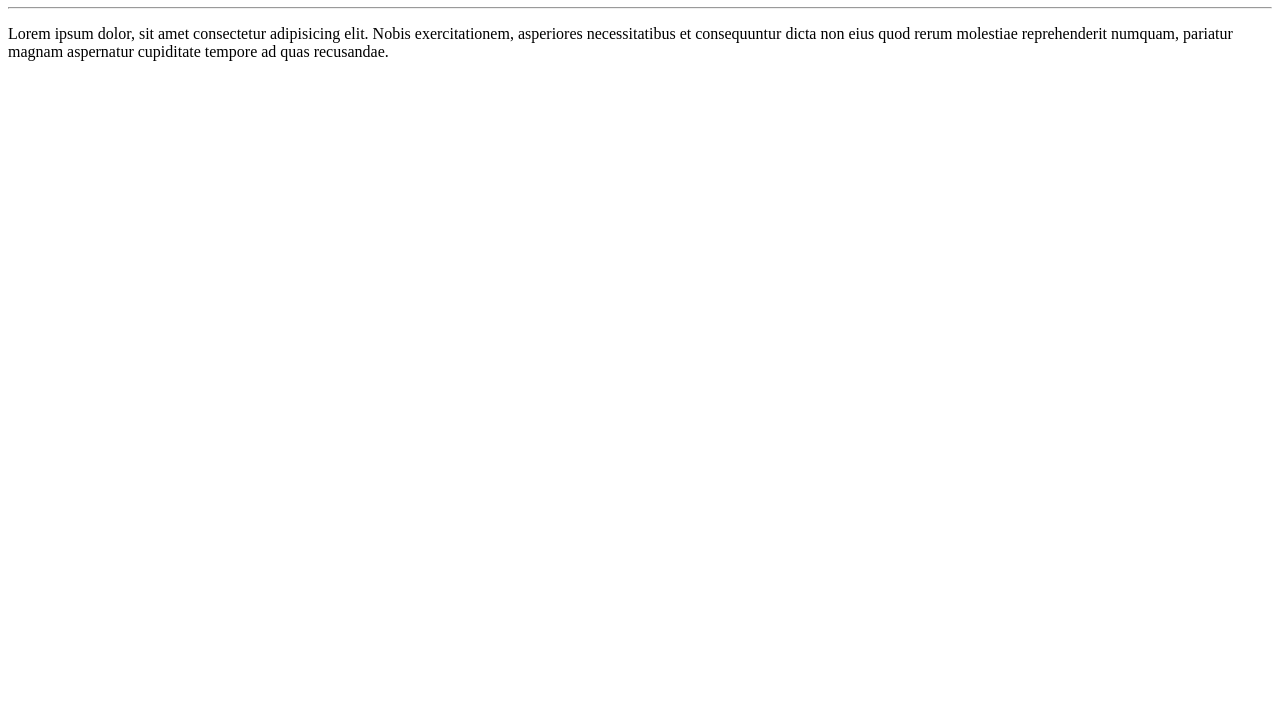
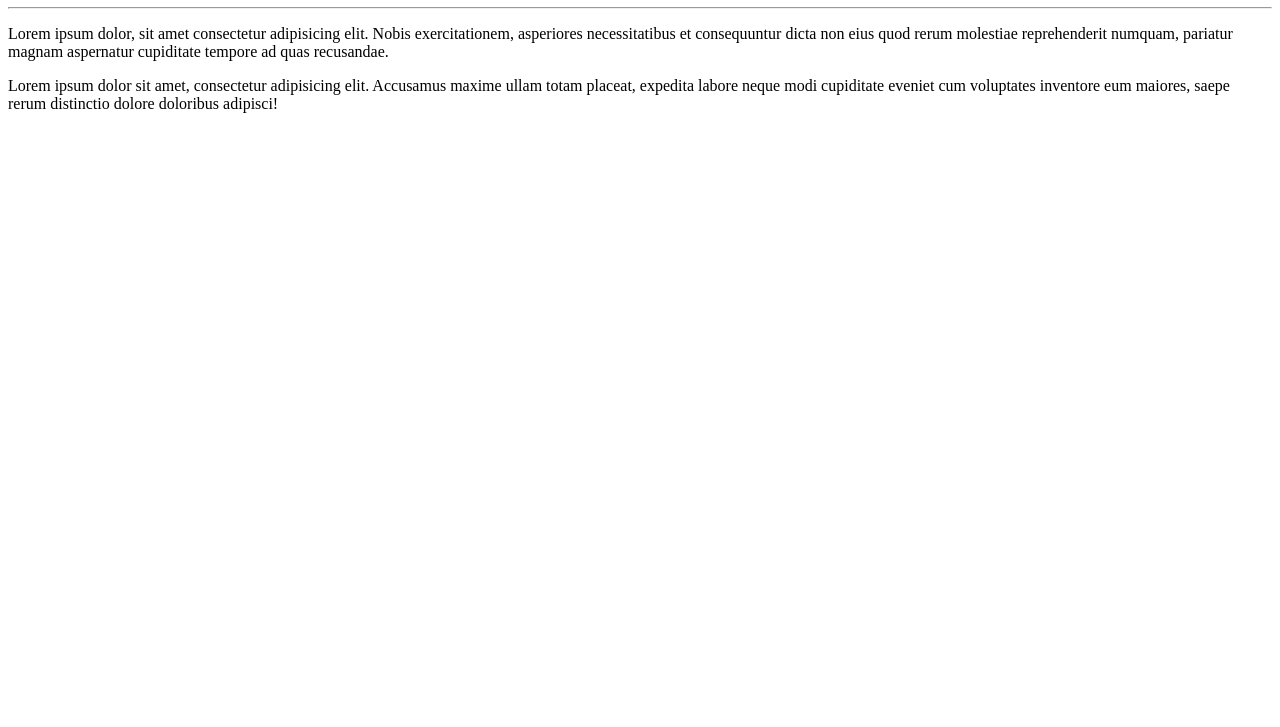
Before and after one commit to DesireeMCosta/Ola-Mundo, a plain HTML site: page site-exemplo/index.html in a window 1280 px wide. Shown: the part 73-800 px from the top of the page. Drawn offline with Linux system fonts and the light colour scheme.

Commit message:
Adicionei um parágrafo

```diff
--- a/site-exemplo/index.html
+++ b/site-exemplo/index.html
@@ -10,5 +10,7 @@
     <h1>Olá, Mundo!</h1>
     <hr>
     <p>Lorem ipsum dolor, sit amet consectetur adipisicing elit. Nobis exercitationem, asperiores necessitatibus et consequuntur dicta non eius quod rerum molestiae reprehenderit numquam, pariatur magnam aspernatur cupiditate tempore ad quas recusandae.</p>
+    <p>Lorem ipsum dolor sit amet, consectetur adipisicing elit. Accusamus maxime ullam totam placeat, expedita labore neque modi cupiditate eveniet cum voluptates inventore eum maiores, saepe rerum distinctio dolore doloribus adipisci!</p>
+    </p>
 </body>
 </html>
```
